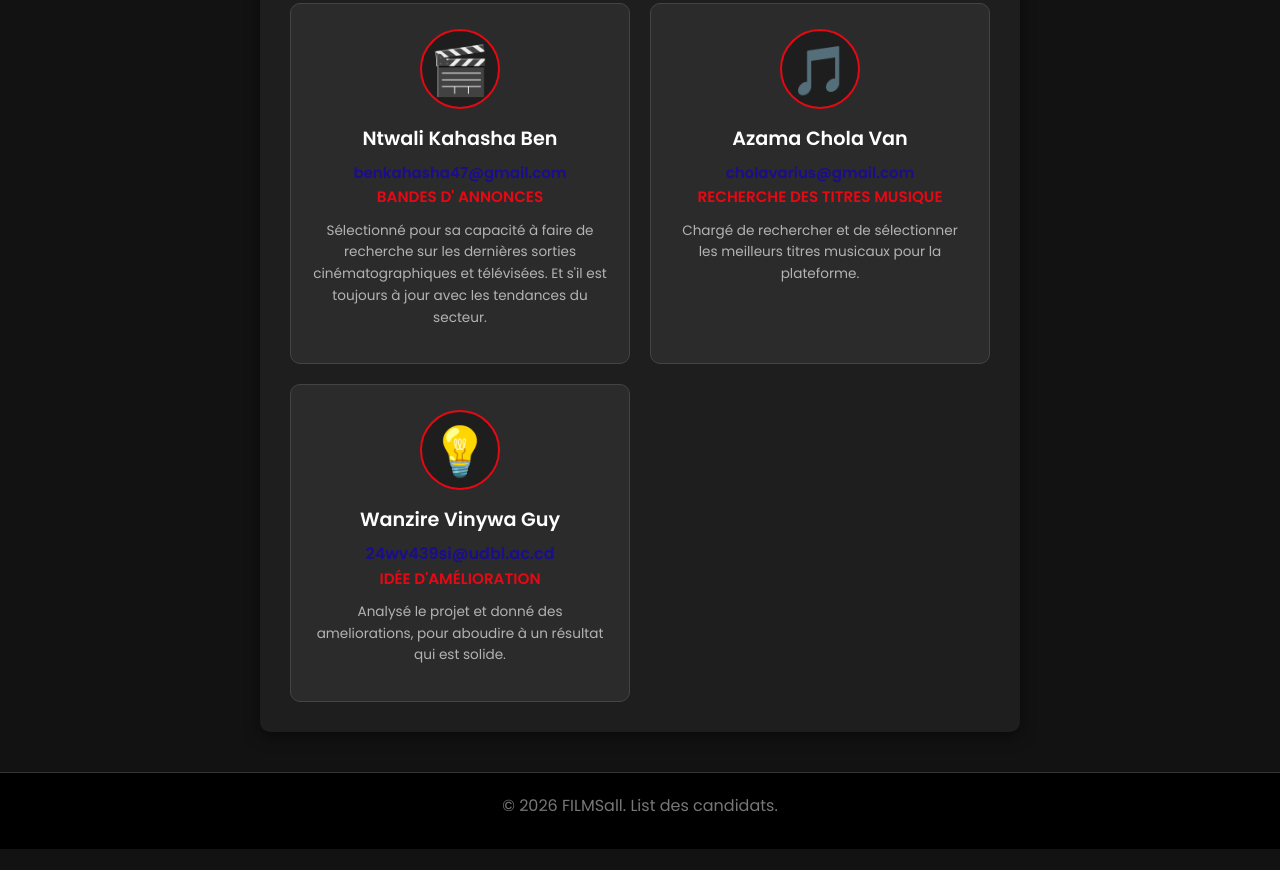
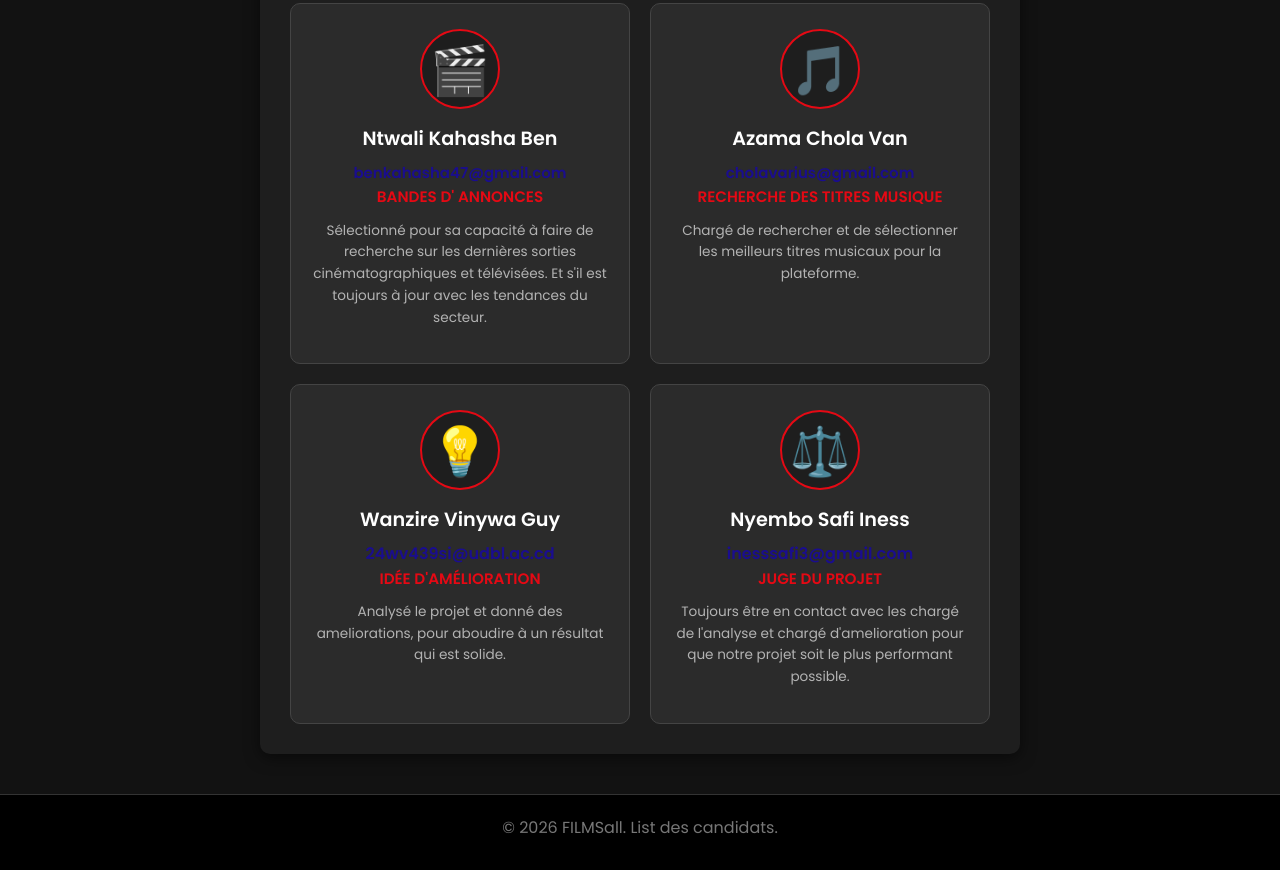
Before and after one commit to PIERRESTONE260/filmsall-recrutement, a plain HTML site: page candidats.html in a window 1280 px wide. Shown: the part 724-1594 px from the top of the page. Before the commit the page ends 1573 px from the top, so only its background shows below. Drawn offline with Linux system fonts and the light colour scheme.

Commit message:
ajout de iness

```diff
--- a/candidats.html
+++ b/candidats.html
@@ -70,6 +70,15 @@
                     <p class="candidat-poste">Idée d'amélioration</p>
                     <p class="candidat-desc">Analysé le projet et donné des ameliorations, pour aboudire à un résultat qui est solide. </p>
                 </div>
+
+                <!-- CARTE CANDIDAT 6 -->
+                 <div class="candidat-card">
+                    <div class="candidat-avatar">⚖️</div>
+                    <h3>Nyembo Safi Iness</h3>
+                    <a href="inesssafi3@gmail.com">inesssafi3@gmail.com</a>
+                    <p class="candidat-poste">Juge du projet</p>
+                    <p class="candidat-desc">Toujours être en contact avec les chargé de l'analyse et chargé d'amelioration pour que notre projet soit le plus performant possible. </p>
+                </div>
             </div>
         </section>
     </main>
```
